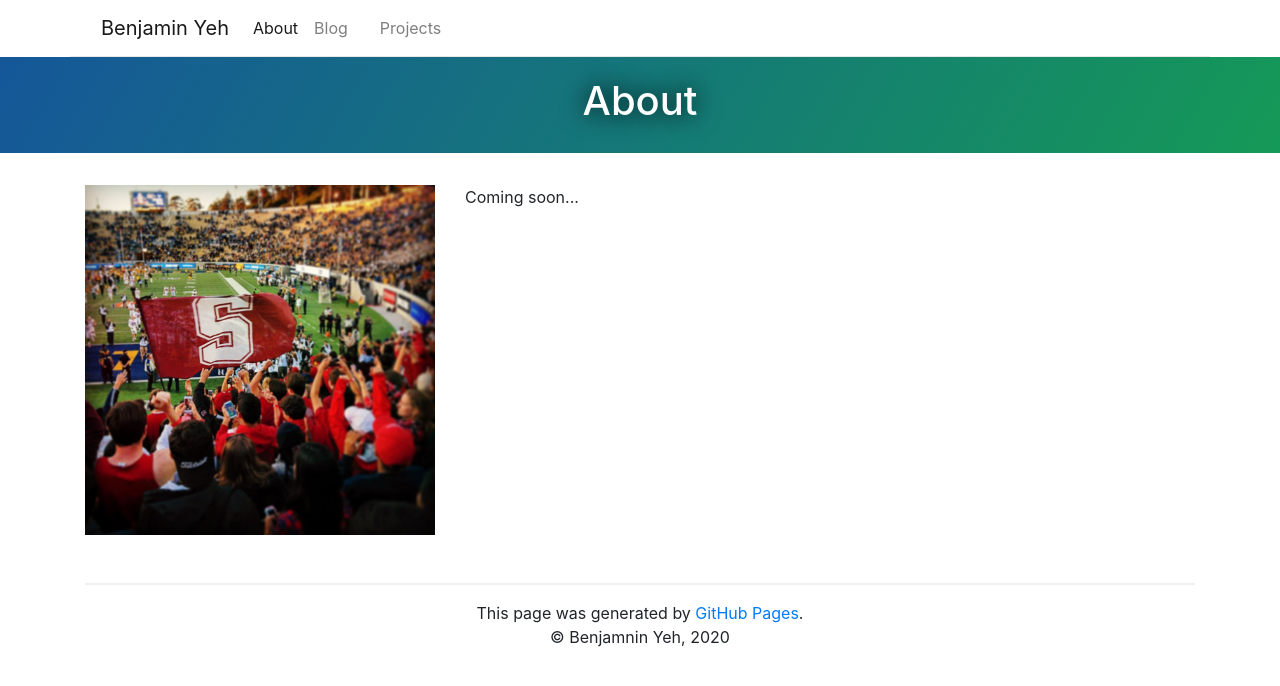
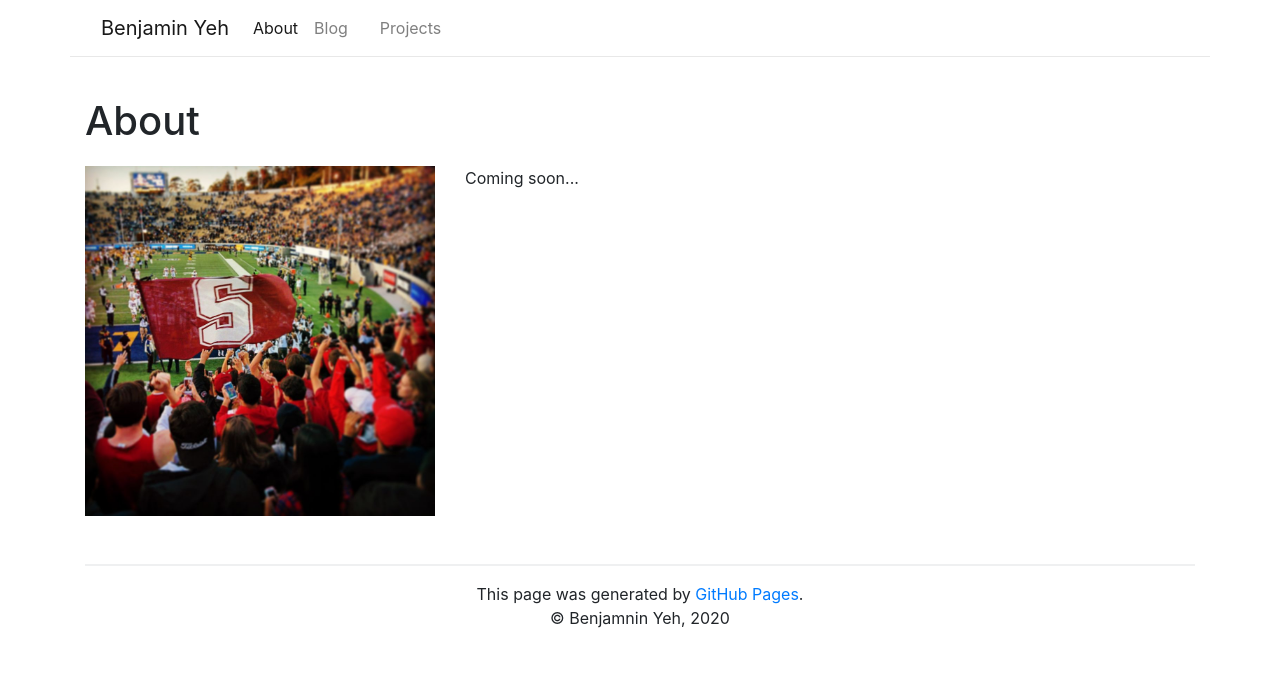
Before and after one commit to bentyeh/bentyeh.github.io, a Jekyll site: the page built from _pages/about.md, in a window 1280 px wide. Shown: the top 686 px of the page. Built offline with Jekyll 4.4.1, drawn with Linux system fonts in a browser that asks for light colours.

Commit message:
Remove jumbotron header

```diff
--- a/_includes/header.html
+++ b/_includes/header.html
@@ -1,17 +1,15 @@
 {% if page.layout == 'home' %}
 
 <div class="container">
-  <h1 class="home-title">{{ site.title }}</h1>
-  <h5 class="home-description">{{ page.description }}</h5>
+  <h1 class="page-title">{{ site.title }}</h1>
+  <h5 class="page-description">{{ page.description }}</h5>
 </div>
 
 {% elsif page.title %}
 
-<div class="jumbotron jumbotron-fluid header header-page">
-  <div class="container">
-    <h1>{{ page.title }}</h1>
-    <h2>{{ page.description }}</h2>
-  </div>
+<div class="container">
+  <h1 class="page-title">{{ page.title }}</h1>
+  <h5 class="page-description">{{ page.description }}</h5>
 </div>
 
 {% endif %}
--- a/css/website.css
+++ b/css/website.css
@@ -50,8 +50,13 @@ img {
   background: url("../images/banner_home.jpg") center center/cover;
 }
 
+.page-title {
+  margin-top: 1em;
+}
+
 .page-description {
   padding-top: 0.25em;
+  color: darkgray;
 }
 
 #profile-pic {
@@ -93,14 +98,6 @@ img {
 /*******************
  * HOME
  ******************/
-.home-title {
-  margin-top: 1em;
-}
-
-.home-description {
-  color: darkgray;
-}
-
 .intro {
   margin-top: 2em;
   margin-bottom: 2em;
```
